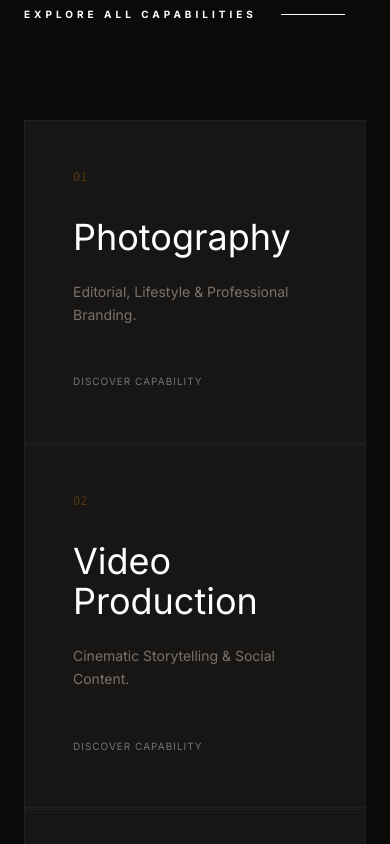
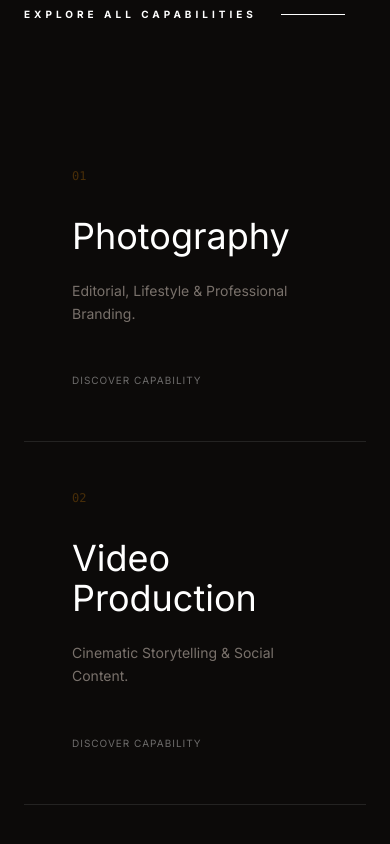
Before and after one commit to lyonproducer/dmstudi0-web-editorial, a Next.js app: page / in a window 390 px wide. Shown: the part 4700-5544 px from the top of the page. Built offline with nearby package versions, Linux system fonts and the light colour scheme.

Commit message:
fix fiest page

```diff
--- a/app/(home)/components/ServicesPreview.tsx
+++ b/app/(home)/components/ServicesPreview.tsx
@@ -68,8 +68,10 @@ function ServicesSummary({ label, title, desc, ctaText, ctaHref }: { label: stri
 }
 
 function ServicesGrid({ children, className }: { children: React.ReactNode; className?: string }) {
+  const { theme } = use(ServicesContext)!;
+  const lineColor = theme === "dark" ? "bg-white/10" : "bg-primary/10";
   return (
-    <div className={cn("lg:col-span-2 grid grid-cols-1 md:grid-cols-2 gap-px bg-white/5", className)}>
+    <div className={cn("lg:col-span-1 grid grid-cols-1 md:grid-cols-2 gap-px", lineColor, className)}>
       {children}
     </div>
   );
@@ -77,12 +79,12 @@ function ServicesGrid({ children, className }: { children: React.ReactNode; clas
 
 function ServicesItem({ title, desc, href, index }: { title: string; desc: string; href: string; index: number }) {
   const { theme } = use(ServicesContext)!;
-  const borderColor = theme === "dark" ? "border-white/5" : "border-primary/5";
-  const hoverBg = theme === "dark" ? "hover:bg-white/5" : "hover:bg-stone-50";
+  const itemBg = theme === "dark" ? "bg-primary" : "bg-background";
+  const hoverBg = theme === "dark" ? "hover:bg-white/[0.03]" : "hover:bg-stone-50";
 
   return (
-    <Reveal direction="up" delay={index * 0.1} width="100%">
-      <Link href={href} className={cn("group p-12 lg:p-16 border transition-all h-full flex flex-col justify-between", borderColor, hoverBg)}>
+    <Reveal direction="up" delay={index * 0.1} width="100%" height="100%">
+      <Link href={href} className={cn("group p-12 lg:p-16 transition-all h-full flex flex-col justify-between", itemBg, hoverBg)}>
         <div>
           <span className="text-cta font-mono text-xs mb-8 block opacity-40 group-hover:opacity-100 transition-opacity">0{index + 1}</span>
           <h4 className="text-4xl font-serif mb-6 group-hover:text-cta transition-colors">{title}</h4>
--- a/components/cinematic/Reveal.tsx
+++ b/components/cinematic/Reveal.tsx
@@ -7,6 +7,7 @@ import { useRef } from "react";
 interface RevealProps {
   children: React.ReactNode;
   width?: "fit-content" | "100%";
+  height?: "fit-content" | "100%";
   delay?: number;
   direction?: "up" | "down" | "left" | "right";
   duration?: number;
@@ -15,6 +16,7 @@ interface RevealProps {
 export const Reveal = ({
   children,
   width = "100%",
+  height = "fit-content",
   delay = 0,
   direction = "up",
   duration = 0.8
@@ -30,12 +32,12 @@ export const Reveal = ({
   };
 
   return (
-    <div ref={ref} style={{ position: "relative", width, overflow: "hidden", display: "block" }}>
+    <div ref={ref} style={{ position: "relative", width, height, overflow: "hidden", display: "block" }}>
       <motion.div
         variants={directions[direction]}
         initial="hidden"
         animate={isInView ? "visible" : "hidden"}
-        style={{ width, display: "block" }}
+        style={{ width, height, display: "block" }}
         transition={{
           duration,
           delay,
```
